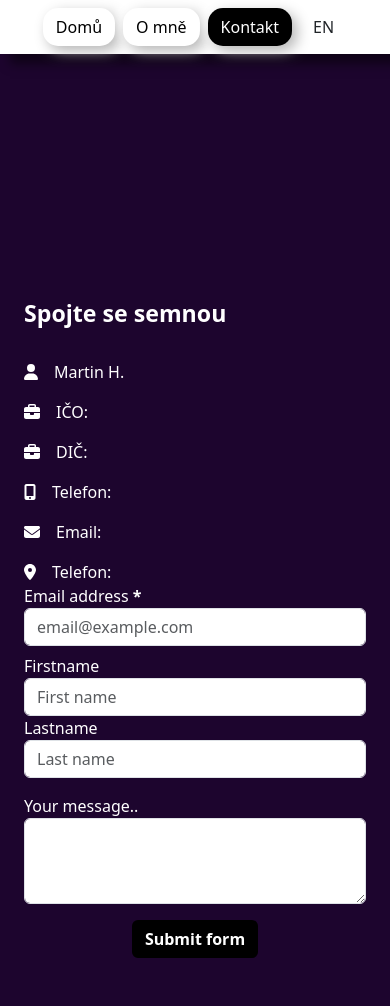
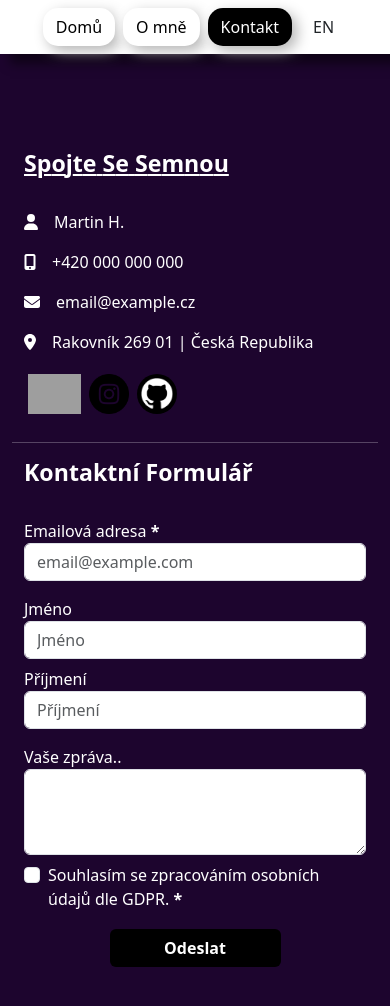
Before and after one commit to mhrubes/My-Portfolio, a React (Create React App) app in the folder portfolio/: page /contact in a window 390 px wide. Shown: the top 1006 px of the page. Before the commit the page ends 958 px from the top, so only its background shows below. Built offline with nearby package versions, Linux system fonts and the light colour scheme; grey boxes are pictures that could not be loaded.

Commit message:
Update Contact
Update Contact Component

```diff
--- a/portfolio/src/App.js
+++ b/portfolio/src/App.js
@@ -11,7 +11,7 @@ function App() {
     <BrowserRouter>
       <Suspense fallback={<div>Loading</div>}>
         <Routes>
-          <Route path="/">
+          <Route path='/'>
             <Route index element={<Main />} />
             <Route path='about' element={<About />} />
             <Route path='contact' element={<Contact />} />
--- a/portfolio/src/locales/cs.json
+++ b/portfolio/src/locales/cs.json
@@ -23,6 +23,18 @@
       "contactMe": "Kontaktujte Mě"
     },
 
+    "contactPage": {
+      "connectWithMe": "Spojte Se Semnou",
+      "czechRepublic": "Česká Republika",
+      "contactForm": "Kontaktní Formulář",
+      "emailAddress": "Emailová adresa",
+      "firstname": "Jméno",
+      "lastname": "Příjmení",
+      "yourMessage": "Vaše zpráva",
+      "gdpr": "Souhlasím se zpracováním osobních údajů dle GDPR.",
+      "submitButton": "Odeslat"
+    },
+
     "jobTitle": {
       "webFrontendDeveloper": "Frontend vývojář",
       "webBackendDeveloper": "Backend vývojář",
--- a/portfolio/src/locales/en.json
+++ b/portfolio/src/locales/en.json
@@ -22,6 +22,18 @@
     "contactMe": "Contact Me"
   },
 
+  "contactPage": {
+    "connectWithMe": "Connect With Me",
+    "czechRepublic": "The Czech Republic",
+    "contactForm": "Contact Form",
+    "emailAddress": "Email address",
+    "firstname": "Firstname",
+    "lastname": "Lastname",
+    "yourMessage": "Your message",
+    "gdpr": "I agree to the processing of personal data according to the GDPR.",
+    "submitButton": "Send"
+  },
+
   "jobTitle": {
     "webFrontendDeveloper": "Frontend developer",
     "webBackendDeveloper": "Backend developer",
--- a/portfolio/src/navigation.js
+++ b/portfolio/src/navigation.js
@@ -5,7 +5,7 @@ import '../node_modules/bootstrap/dist/css/bootstrap.css';
 import Language from './components/LanguageChange.js';
 
 function Navigation() {
-    const { t, i18n } = useTranslation();
+    const { t } = useTranslation();
     const location = useLocation();
 
     return (
--- a/portfolio/src/pages/Contact.js
+++ b/portfolio/src/pages/Contact.js
@@ -1,19 +1,41 @@
-import { useState } from 'react';
+import { useState, useEffect } from 'react';
 import { useTranslation } from 'react-i18next';
+import { Link } from 'react-router-dom';
 import TypeWritter from 'typewriter-effect';
 import '../../node_modules/bootstrap/dist/css/bootstrap.css';
 
+import facebookImage from '../icons/facebook.png';
+import instagramImage from '../icons/instagram.png';
+import githubImage from '../icons/github.png';
+
 import { FontAwesomeIcon } from '@fortawesome/react-fontawesome';
-import { faUser, faBriefcase, faMobileAlt, faEnvelope, faMapMarkerAlt } from '@fortawesome/free-solid-svg-icons';
+import { faUser, faMobileAlt, faEnvelope, faMapMarkerAlt } from '@fortawesome/free-solid-svg-icons';
 import Navigation from '../navigation';
 
 function Contact() {
-    const { t, i18n } = useTranslation();
+    const { t } = useTranslation();
+    const [windowWidth, setWindowWidth] = useState(window.innerWidth);
 
     const [email, setEmail] = useState('');
+    const [firstname, setFirstname] = useState('');
+    const [lastname, setLastname] = useState('');
     const [message, setMessageArea] = useState('');
+    const [acceptProccess, setAcceptProccess] = useState(false);
 
     const [emailErrorMessage, setEmailErrorMessage] = useState('');
+    const [acceptProccessError, setAcceptProccessError] = useState('');
+
+    useEffect(() => {
+        const handleResize = () => {
+            setWindowWidth(window.innerWidth);
+        };
+
+        window.addEventListener('resize', handleResize);
+
+        return () => {
+            window.removeEventListener('resize', handleResize);
+        };
+    }, []);
 
     const onSubmit = () => {
         if (email === '' || email.length === 0) {
@@ -25,20 +47,30 @@ function Contact() {
         else {
             setEmailErrorMessage('');
         }
+
+        if (!acceptProccess) {
+            setAcceptProccessError('You must accept with conditions.')
+        }
+        else {
+            setAcceptProccessError('')
+        }
+
+        if (email !== '' && email.length !== 0 && email.includes('@') && acceptProccess) {
+            console.log('text');
+        }
     }
 
     return (
         <div className='main'>
             <Navigation />
-
-            <div className='container' style={{ paddingTop: '300px' }}>
+            <div className='container' style={windowWidth < 768 ? { paddingTop: '150px' } : { paddingTop: '300px' }}>
                 <div className='row m-0 p-0'>
                     <div className='col-md-5 col-12 text-white'>
-                        <h3>
+                        <h3 style={{ textDecoration: 'underline' }}>
                             <strong>
                                 <TypeWritter
                                     options={{
-                                        strings: 'Spojte se semnou',
+                                        strings: t('contactPage.connectWithMe'),
                                         autoStart: true,
                                         loop: false,
                                         delay: 50,
@@ -56,84 +88,110 @@ function Contact() {
                                 Martin H.
                             </span>
                         </div>
-
-                        <div className='mt-3'>
-                            <span>
-                                <FontAwesomeIcon icon={faBriefcase} className='m-0' />
-                            </span>
-                            <span className='m-2 p-2'>
-                                IČO:
-                            </span>
-                        </div>
-
-                        <div className='mt-3'>
-                            <span>
-                                <FontAwesomeIcon icon={faBriefcase} className='m-0' />
-                            </span>
-                            <span className='m-2 p-2'>
-                                DIČ:
-                            </span>
-                        </div>
-
                         <div className='mt-3'>
                             <span>
                                 <FontAwesomeIcon icon={faMobileAlt} className='m-0' />
                             </span>
                             <span className='m-2 p-2'>
-                                Telefon:
+                                +420 000 000 000
                             </span>
                         </div>
-
                         <div className='mt-3'>
                             <span>
                                 <FontAwesomeIcon icon={faEnvelope} className='m-0' />
                             </span>
                             <span className='m-2 p-2'>
-                                Email:
+                                email@example.cz
                             </span>
                         </div>
-
                         <div className='mt-3'>
                             <span>
                                 <FontAwesomeIcon icon={faMapMarkerAlt} className='m-0' />
                             </span>
                             <span className='m-2 p-2'>
-                                Telefon:
+                                Rakovník 269 01 | {t('contactPage.czechRepublic')}
                             </span>
                         </div>
+                        <div className='m-0 pt-3'>
+                            <img className='aboutLinksImage m-1' src={facebookImage} alt='facebook' title='Facebook' />
+                            <img className='aboutLinksImage m-1' src={instagramImage} alt='Instagram' title='Instagram' />
+                            <Link className='text-decoration-none' to='https://github.com/mhrubes?tab=repositories' target='_blank'>
+                                <img className='aboutLinksImage m-1 rounded-circle' src={githubImage} alt='Github' title='GitHub' />
+                            </Link>
+                        </div>
+                    </div>
 
-                    </div>
-                    <div className='col-md-7 col-12 text-white'>
+                    {windowWidth < 768 && <hr className='text-white mt-4' />}
+
+                    <div className='col-md-7 col-12 text-white pb-5'>
+                        <h3>
+                            <strong>
+                                <TypeWritter
+                                    options={{
+                                        strings: t('contactPage.contactForm'),
+                                        autoStart: true,
+                                        loop: false,
+                                        delay: 50,
+                                        cursor: ''
+                                    }}
+                                />
+                            </strong>
+                        </h3>
+                        <br />
                         <form>
                             <div className='form-group'>
-                                <label for='emailLabel'>Email address <strong>*</strong></label>
+                                <label htmlFor='emailLabel'>{t('contactPage.emailAddress')} <strong>*</strong></label>
                                 <input type='email' className='form-control' id='emailFormInput' placeholder='email@example.com'
                                     onChange={(e) => setEmail(e.target.value)}
                                 />
-                                <span style={{ color: 'red' }}>
-                                    {emailErrorMessage}
-                                </span>
+                                {emailErrorMessage !== '' &&
+                                    <span style={{ color: 'red' }}>
+                                        {emailErrorMessage}
+                                    </span>
+                                }
                             </div>
-
                             <div className='row mt-2'>
-                                <div className='col-md-6 col-12'>
-                                    <label for='firstnameLabel'>Firstname</label>
-                                    <input type='text' className='form-control' placeholder='First name' />
+                                <div className='col-md-6 col-12 pt-2'>
+                                    <label htmlFor='firstnameLabel'>{t('contactPage.firstname')}</label>
+                                    <input type='text' className='form-control' placeholder={t('contactPage.firstname')}
+                                        onChange={(e) => setFirstname(e.target.value)}
+                                    />
                                 </div>
-                                <div className='col-md-6 col-12'>
-                                    <label for='lastnameLabel'>Lastname</label>
-                                    <input type='text' className='form-control' placeholder='Last name' />
+                                <div className='col-md-6 col-12 pt-2'>
+                                    <label htmlFor='lastnameLabel'>{t('contactPage.lastname')}</label>
+                                    <input type='text' className='form-control' placeholder={t('contactPage.lastname')}
+                                        onChange={(e) => setLastname(e.target.value)}
+                                    />
                                 </div>
                             </div>
-
-                            <div className='form-group mt-3'>
-                                <label for='messageAreaLabel'>Your message..</label>
+                            <div className='form-group pt-3'>
+                                <label htmlFor='messageAreaLabel'>{t('contactPage.yourMessage')}..</label>
                                 <textarea className='form-control' id='messageAreaLabel' rows='3'
                                     onChange={(e) => setMessageArea(e.target.value)}
                                 ></textarea>
                             </div>
+                            <div className='form-group pt-2'>
+                                <div className='form-check'>
+                                    <input className='form-check-input' type='checkbox' id='acceptProccess'
+                                        checked={acceptProccess}
+                                        onChange={() => setAcceptProccess(acceptProccess ? false : true)}
+                                    />
+                                    <label className='form-check-label' htmlFor='gridCheck'>
+                                        {t('contactPage.gdpr')} <strong>*</strong>
+                                    </label>
+                                    <br />
+                                    {!acceptProccess &&
+                                        <span style={{ color: 'red' }}>
+                                            {acceptProccessError}
+                                        </span>
+                                    }
+                                </div>
+                            </div>
+
                             <div className='text-center'>
-                                <button className='btn aboutButton mt-3' type='button' onClick={() => onSubmit()}>Submit form</button>
+                                <button className='btn aboutButton mt-3 w-50' type='button' onClick={() => onSubmit()}>
+                                    {t('contactPage.submitButton')}
+                                </button>
                             </div>
                         </form>
                     </div>
--- a/portfolio/src/pages/Main.js
+++ b/portfolio/src/pages/Main.js
@@ -6,7 +6,7 @@ import { Link } from 'react-router-dom';
 import Navigation from '../navigation';
 
 function Main() {
-    const { t, i18n } = useTranslation();
+    const { t } = useTranslation();
 
     return (
         <div className='main'>
```
Also changed, not shown: portfolio/src/pages/About.js (+28 -33 lines).
